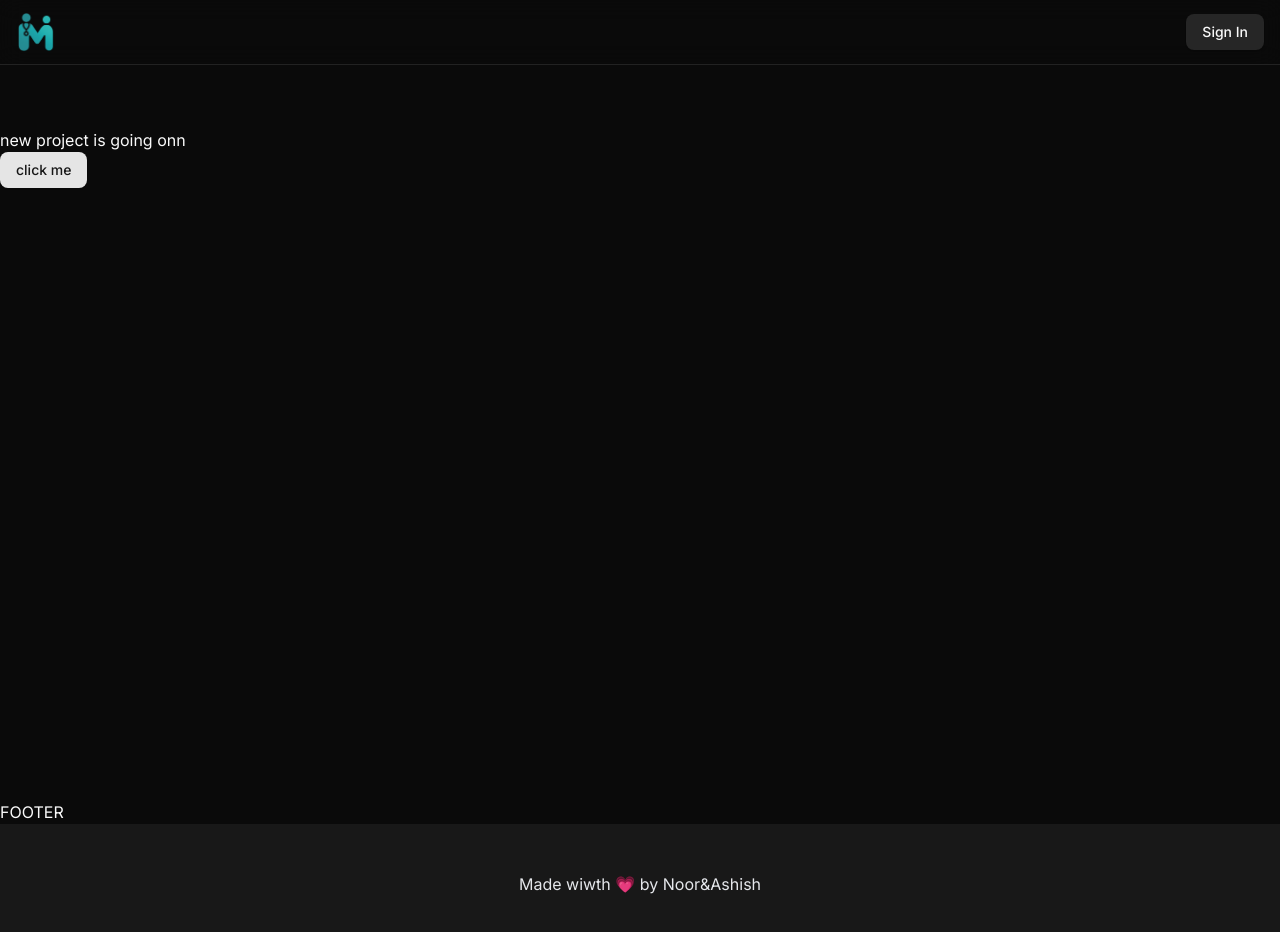
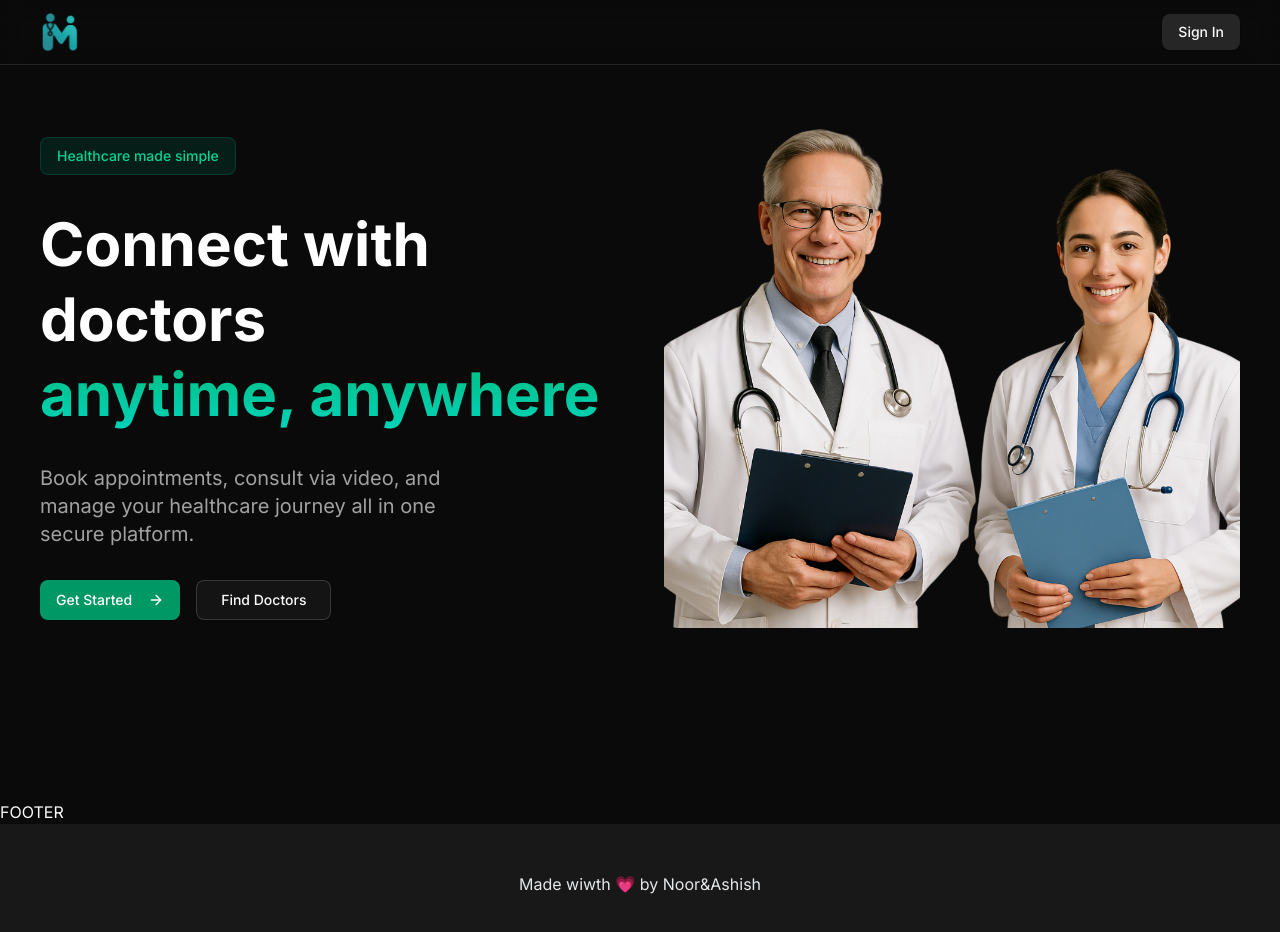
Before and after one commit to coolnoor19/medimeet, a Next.js app: page / in a window 1280 px wide. Shown: the top 932 px of the page. Built offline with nearby package versions, Linux system fonts and the light colour scheme; no server answers.

Commit message:
Enhance layout structure, add gradient utilities, and update Header component styling. Remove unused page.js file.

```diff
--- a/app/globals.css
+++ b/app/globals.css
@@ -120,3 +120,10 @@
     @apply bg-background text-foreground;
   }
 }
+@utility gradient{
+  @apply bg-gradient-to-b from-emerald-500 to-teal-400;
+}
+
+@utility gradient-title{
+  @apply gradient font-bold text-transparent bg-clip-text pb-1 pr-2;
+}
--- a/app/layout.js
+++ b/app/layout.js
@@ -18,8 +18,12 @@
     <ClerkProvider
       appearance={{
         baseTheme: dark,
-    }}>
+      }}
+    >
       <html lang="en" suppressHydrationWarning>
+        <head>
+          <link rel="icon" href="/logo.png" sizes="any" />
+        </head>
         <body className={`${inter.className}`}>
           <ThemeProvider
             attribute="class"
@@ -28,11 +32,11 @@
             disableTransitionOnChange
           >
             {/* header */}
-          <Header/>
+            <Header />
             <main className="min-h-screen">{children}</main>
 
             {/* footer */}
-          <Footer/>
+            <Footer />
             <footer className="bg-muted/50 py-12">
               <div className="container mx-auto text-center text-gray-200 px-4">
                 <p> Made wiwth 💗 by Noor&Ashish</p>
--- a/app/page.js
+++ /dev/null
@@ -1,10 +0,0 @@
-import { Button } from "@/components/ui/button";
-import Image from "next/image";
-
-export default function Home() {
-  return <div className="py-32">new project is going onn <br></br>
-  <Button>click me</Button>
-
-  </div>
-
-}
--- /dev/null
+++ b/app/page.jsx
@@ -0,0 +1,62 @@
+import { Badge } from "@/components/ui/badge";
+import { Button } from "@/components/ui/button";
+import { ArrowRight } from "lucide-react";
+import Image from "next/image";
+import Link from "next/link";
+
+export default function Home() {
+  return (
+    <div className="bg-background">
+      <section className="relative overflow-hidden py-32">
+        <div className="container mx-auto px-10">
+          <div className="grid grid-cols-1 lg:grid-cols-2 gap-12 items-center">
+            <div className="space-y-8">
+              <Badge
+                variant="outline"
+                className="bg-emerald-900/30 border-emerald-700/30 px-4 py-2 text-emerald-400 text-sm font-medium"
+              >
+                Healthcare made simple
+              </Badge>
+              <h1 className="text-4xl md:text-5xl lg:text-6xl font-bold text-white leading-tight">
+                Connect with doctors <br />
+                <span className="gradient-title">anytime, anywhere</span>
+              </h1>
+              <p className="text-muted-foreground text-lg md:text-xl max-w-md">
+                Book appointments, consult via video, and manage your healthcare
+                journey all in one secure platform.
+              </p>
+              <div className="flex flex-col sm:flex-row gap-4">
+                <Button
+                  asChild
+                  size="lg"
+                  className="bg-emerald-600 text-white hover:bg-emerald-700"
+                >
+                  <Link href="/onboarding">
+                    Get Started <ArrowRight className="ml-2 h-4 w-4" />
+                  </Link>
+                </Button>
+                <Button
+                  asChild
+                  variant="outline"
+                  size="lg"
+                  className="border-emerald-700/30 hover:bg-muted/80"
+                >
+                  <Link href="/doctors">Find Doctors</Link>
+                </Button>
+              </div>
+            </div>
+            <div className="relative h-[400px] lg:h-[500px] rounded-xl overflow-hidden">
+              <Image
+                src="/banner2.png"
+                alt="doctor consultation"
+                fill
+                priority
+                className="object-cover "
+              />
+            </div>
+          </div>
+        </div>
+      </section>
+    </div>
+  );
+}
--- a/components/Header.jsx
+++ b/components/Header.jsx
@@ -13,7 +13,7 @@
 function Header() {
   return (
     <header className="fixed top-0 w-full border-b bg-background/80 backdrop-blur-md z-10 supports-[backdrop-filter]:bg-background/60">
-      <nav className="container mx-auto px-4 h-16 flex items-center justify-between">
+      <nav className="container mx-auto px-10 h-16 flex items-center justify-between">
         <Link href="/">
           <Image
             src="/logo-single.png"
@@ -27,18 +27,22 @@
         <div className="flex items-center space-x-2">
           <SignedOut>
             <SignInButton>
-                <Button variant="secondary" className="cursor-pointer" >Sign In</Button>
+              <Button variant="secondary" className="cursor-pointer">
+                Sign In
+              </Button>
             </SignInButton>
           </SignedOut>
 
           <SignedIn>
-            <UserButton appearance={{
-                elements:{
-                    avatarBox : "w-10 h-10",
-                    userButtonPopoverCard : "shadow-xl",
-                    userPreviewMainIdentifier : "font-semibold",
-                }
-            }} />
+            <UserButton
+              appearance={{
+                elements: {
+                  avatarBox: "w-10 h-10",
+                  userButtonPopoverCard: "shadow-xl",
+                  userPreviewMainIdentifier: "font-semibold",
+                },
+              }}
+            />
           </SignedIn>
         </div>
       </nav>
```
Also changed, not shown: 1 other file (tests, documents, lock files or other folders). Lines whose indentation alone changed are shown as unchanged.
